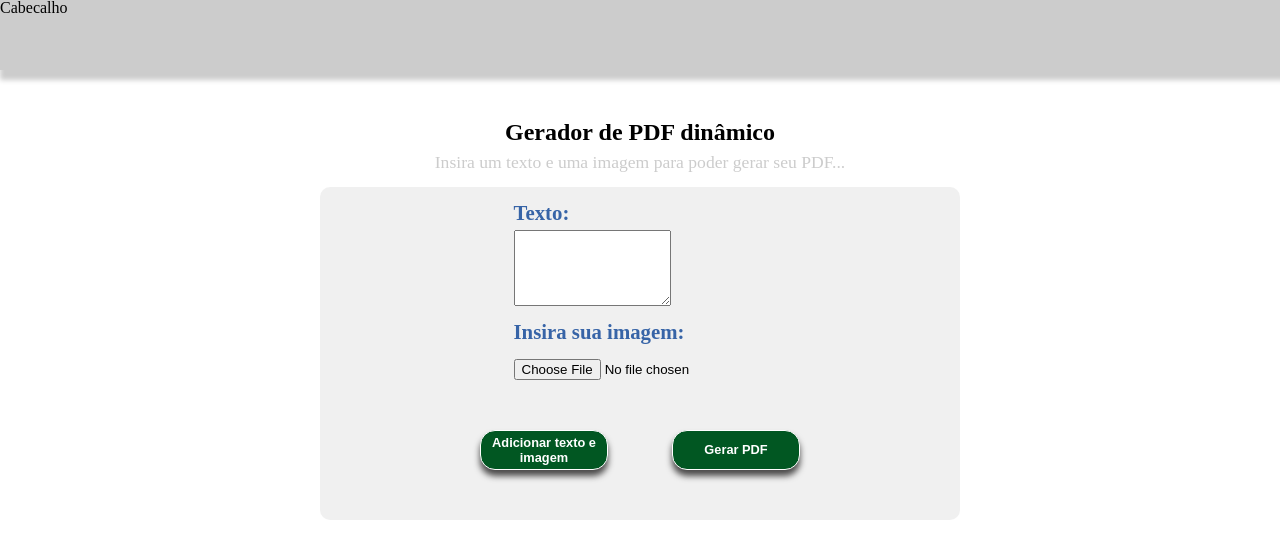
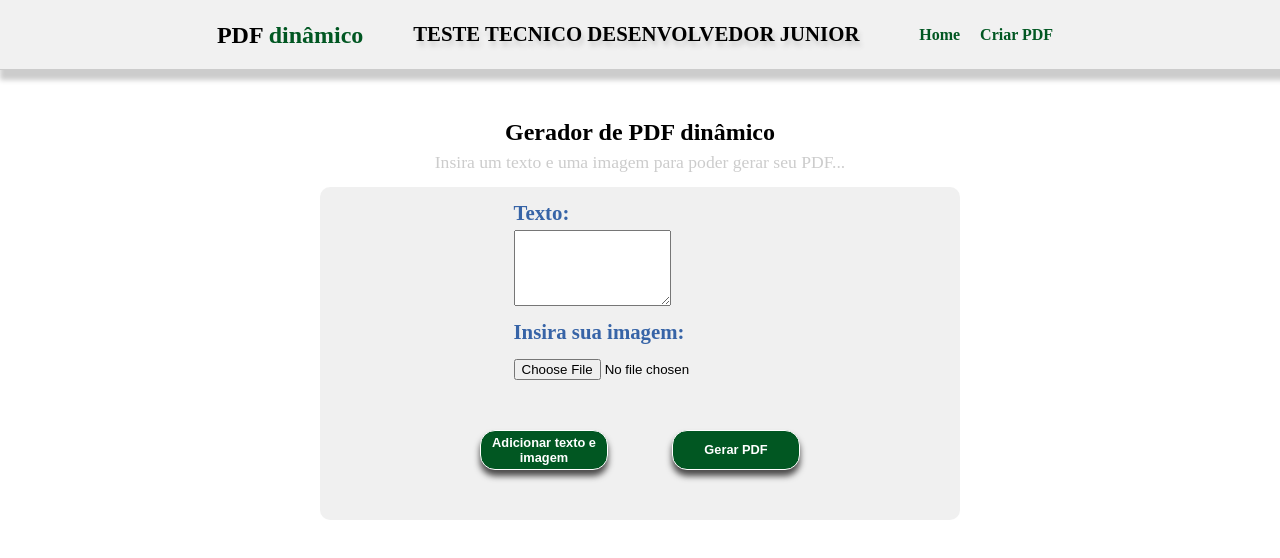
Before and after one commit to PedroGoncalves-Dev/Dynamic-PDF, a React (Vite) app: page / in a window 1280 px wide. Shown: the top 558 px of the page. Built offline with nearby package versions, Linux system fonts and the light colour scheme; what @react-pdf/renderer would draw is missing.

Commit message:
quase pronto

```diff
--- a/src/components/cabecalho/Cabecalho.jsx
+++ b/src/components/cabecalho/Cabecalho.jsx
@@ -1,10 +1,32 @@
 import styles from './Cabecalho.module.css'
+
+import { NavLink,Link } from 'react-router-dom';
 
 const Cabecalho = () => {
 
     return(
         <div className={styles.cabecalho}>
-            <h1>Cabecalho</h1>
+            <div>
+
+                <Link to='/'>
+
+                    <h1>PDF <span>dinâmico</span></h1>
+
+                </Link>
+
+                <h2>Teste tecnico Desenvolvedor junior</h2>
+
+                <nav>
+                    <ul>
+                        <NavLink to='/'>
+                            <li>Home</li>
+                        </NavLink>
+                        <NavLink to='/criarPdf'>
+                            <li>Criar PDF</li>
+                        </NavLink>
+                    </ul>
+                </nav>
+            </div>
         </div>
     )
 }
--- a/src/components/cabecalho/Cabecalho.module.css
+++ b/src/components/cabecalho/Cabecalho.module.css
@@ -1,8 +1,76 @@
 .cabecalho {
     display: flex;
-    flex-direction: row;
-    background-color: #ccc;
+    justify-content: center;
+    background-color: #f1f1f1;
     height: 70px;
     border-bottom: #ccc 1px solid;
     box-shadow: 5px 5px 5px 5px #ccc ;
 }
+
+.cabecalho div {
+    display: flex;
+    justify-content: space-around;
+    align-items: center;
+    width: 70%;
+}
+.cabecalho div h1{
+    color: #000;
+    font-size: 1.5rem;
+    font-weight: bold;
+}
+.cabecalho div h1 span {
+    color:  rgb(1, 87, 34) ;
+}
+
+.cabecalho div h2 {
+    font-size: 1.3rem;
+    font-weight: bold;
+    text-shadow: 2px 5px 5px  #ccc;
+    text-transform: uppercase;
+
+}
+
+.cabecalho nav ul {
+    display: flex;
+}
+
+.cabecalho nav ul a li {
+    padding: 0 10px;
+    box-sizing: border-box;
+    position: relative;
+}
+
+.cabecalho nav ul a {
+    color: rgb(1, 87, 34);
+    font-weight: bold;
+    text-decoration: none;
+}
+
+.cabecalho nav ul a li:hover {
+    color: rgb(17, 204, 89);
+
+}
+
+/* Estilo da borda inferior que começa no meio */
+.cabecalho nav ul a li::after {
+    content: '';
+    position: absolute;
+    left: 50%;
+    bottom: 0;
+    height: 2px;
+    width: 0;
+    background-color: rgb(17, 204, 89);
+    transition: all 0.3s ease-in-out;
+    transform: translateX(-50%);
+}
+
+.cabecalho nav ul a li:hover::after {
+    width: 100%;
+    left: 0;
+    transform: translateX(0);
+}
+
+
+.cabecalho nav ul a li:hover {
+    cursor: pointer;
+}
--- a/src/index.css
+++ b/src/index.css
@@ -27,6 +27,8 @@ time, mark, audio, video {
 	-moz-osx-font-smoothing: grayscale;  /* Para Firefox no macOS */
 	font-smooth: always;
 	text-rendering: optimizeLegibility;
+	text-decoration: none;
+	list-style: none;
 
 }
 /* HTML5 display-role reset for older browsers */
--- a/src/pages/gerarPdf/GeradorPdf.jsx
+++ b/src/pages/gerarPdf/GeradorPdf.jsx
@@ -123,8 +123,10 @@ const GeradorPdf = () => {
 
             {/* aqui faço uma condição (se o array pdfDados tiver mais que um objeto) */}
             {pdfDados.length > 0 && (
-               <div ref={visualizarPdf}>
+               <div ref={visualizarPdf} className={styles.containerPdf}>
+
                     <h2>Visualizar PDF</h2>
+
                     <div className={styles.downloadLink}>
                         <PDFDownloadLink
                             document={<EstruturaPdf conteudo={pdfDados} />}
@@ -136,11 +138,12 @@ const GeradorPdf = () => {
                         </PDFDownloadLink>
                     </div>
 
-                    <div className={styles.pdfContainer}>
+                    <div className={styles.pdf}>
                         <PDFViewer width="100%" height="600">
                             <EstruturaPdf conteudo={pdfDados} />
                         </PDFViewer>
                     </div>
+
                 </div>
             )}
         </div>
--- a/src/pages/gerarPdf/GeradorPdf.module.css
+++ b/src/pages/gerarPdf/GeradorPdf.module.css
@@ -69,10 +69,10 @@
     height: 40px;
     text-align: center;
     color: #fff;
-    background-color: rgb(1, 87, 34);
     border: 1px solid #fff;
     font-size: 0.8rem;
     font-weight: 700;
+    background-color: rgb(1, 87, 34);
     cursor: pointer;
     box-shadow: 0px 6px  6px 0px #4b4a4a;
     transition:box-shadow 0.3s ease, background-color 0.5s ease;
@@ -85,9 +85,14 @@
 }
 
 /* pdf */
-/* GeradorPdf.module.css */
 
-.pdfContainer {
+.containerPdf {
+    display: flex;
+    flex-direction: column;
+    align-items: center;
+    margin-top: 20px;
+}
+.pdf {
     border: 1px solid #ddd;
     margin-top: 20px;
     padding: 10px;
@@ -99,3 +104,12 @@
 .downloadLink {
     margin-top: 20px;
 }
+
+.botaoPdf {
+    background-color: rgb(1, 87, 34);
+    transition: background-color 0.5s ease;
+}
+.botaoPdf:hover {
+    background-color: rgb(2, 146, 57) !important;
+
+}
```
